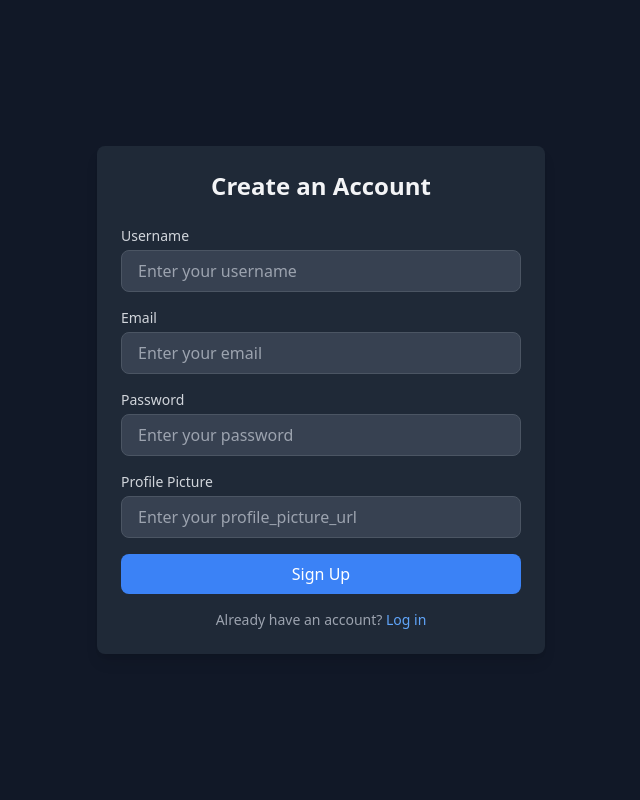
After one commit to YahyaAf/Dev.to-Blogging-Plateform, a PHP site: page /pages/signup.php in a window 1280 px wide. The commit adds this page. Shown: the whole page, without its empty margins (319-959 px from the left). Run offline with PHP 8.4, Linux system fonts and the light colour scheme; some libraries are stand-ins or nearby versions.

Commit message:
DEVBLOG-23 ajouter register d'un utilisateur mais without password hash

```diff
--- a/public/index.php
+++ b/public/index.php
@@ -28,7 +28,7 @@
             <a href="index.html" class="text-white text-3xl font-semibold uppercase hover:text-gray-300">Admin</a>
         </div>
         <nav class="text-white text-base font-semibold pt-3">
-            <a href="dashboard.php" class="flex items-center text-white py-4 pl-6 nav-item">
+            <a href="index.php" class="flex items-center text-white py-4 pl-6 nav-item">
                 <i class="fas fa-home mr-3"></i>
                 Home
             </a>
--- /dev/null
+++ b/public/pages/signup.php
@@ -0,0 +1,83 @@
+<!DOCTYPE html>
+<html lang="en">
+<head>
+    <meta charset="UTF-8">
+    <meta name="viewport" content="width=device-width, initial-scale=1.0">
+    <title>Sign Up Form</title>
+    <script src="https://cdn.tailwindcss.com"></script>
+    <script>
+        // Enable Tailwind's Dark Mode
+        tailwind.config = {
+            darkMode: 'class',
+        };
+    </script>
+</head>
+<body class="bg-gray-900 text-gray-200 flex items-center justify-center h-screen">
+    <div class="w-full max-w-md bg-gray-800 rounded-lg shadow-lg p-6">
+        <h2 class="text-2xl font-bold text-center text-gray-100 mb-6">Create an Account</h2>
+        <form action="../../src/auth/signupHandler.php" method="POST" enctype="multipart/form-data" class="space-y-4">
+
+            <!-- Username -->
+            <div>
+                <label for="username" class="block text-sm font-medium text-gray-300">Username</label>
+                <input
+                    type="text"
+                    id="username"
+                    name="username"
+                    class="w-full mt-1 px-4 py-2 bg-gray-700 text-gray-200 border border-gray-600 rounded-lg focus:ring-2 focus:ring-blue-400 focus:outline-none"
+                    placeholder="Enter your username"
+                    required>
+            </div>
+
+            <!-- Email -->
+            <div>
+                <label for="email" class="block text-sm font-medium text-gray-300">Email</label>
+                <input
+                    type="email"
+                    id="email"
+                    name="email"
+                    class="w-full mt-1 px-4 py-2 bg-gray-700 text-gray-200 border border-gray-600 rounded-lg focus:ring-2 focus:ring-blue-400 focus:outline-none"
+                    placeholder="Enter your email"
+                    required>
+            </div>
+
+            <!-- Password -->
+            <div>
+                <label for="password_hash" class="block text-sm font-medium text-gray-300">Password</label>
+                <input
+                    type="password"
+                    id="password_hash"
+                    name="password_hash"
+                    class="w-full mt-1 px-4 py-2 bg-gray-700 text-gray-200 border border-gray-600 rounded-lg focus:ring-2 focus:ring-blue-400 focus:outline-none"
+                    placeholder="Enter your password"
+                    required>
+            </div>
+
+            <!-- Profile Picture -->
+            <div>
+                <label for="profile_picture_url" class="block text-sm font-medium text-gray-300">Profile Picture</label>
+                <input
+                    type="url"
+                    id="profile_picture_url"
+                    name="profile_picture_url"
+                    placeholder="Enter your profile_picture_url"
+                    class="w-full mt-1 px-4 py-2 bg-gray-700 text-gray-400 border border-gray-600 rounded-lg cursor-pointer focus:ring-2 focus:ring-blue-400 focus:outline-none"
+                    required>
+            </div>
+
+            <!-- Submit Button -->
+            <button
+                type="submit"
+                class="w-full px-4 py-2 text-white bg-blue-500 hover:bg-blue-600 font-medium rounded-lg focus:outline-none focus:ring-2 focus:ring-blue-300">
+                Sign Up
+            </button>
+
+            <!-- Already have an account -->
+            <p class="text-sm text-center text-gray-400 mt-4">
+                Already have an account?
+                <a href="login.php" class="text-blue-400 hover:underline">Log in</a>
+            </p>
+        </form>
+    </div>
+</body>
+</html>
```
Also changed, not shown: public/pages/login.php (added, +58 -0 lines), src/auth/Signup.php (added, +32 -0 lines), src/auth/signupHandler.php (added, +34 -0 lines), src/articles/uploads/1 2016_0705hermitage0564.jfif (added), src/articles/uploads/rj_img.jpg (added).
